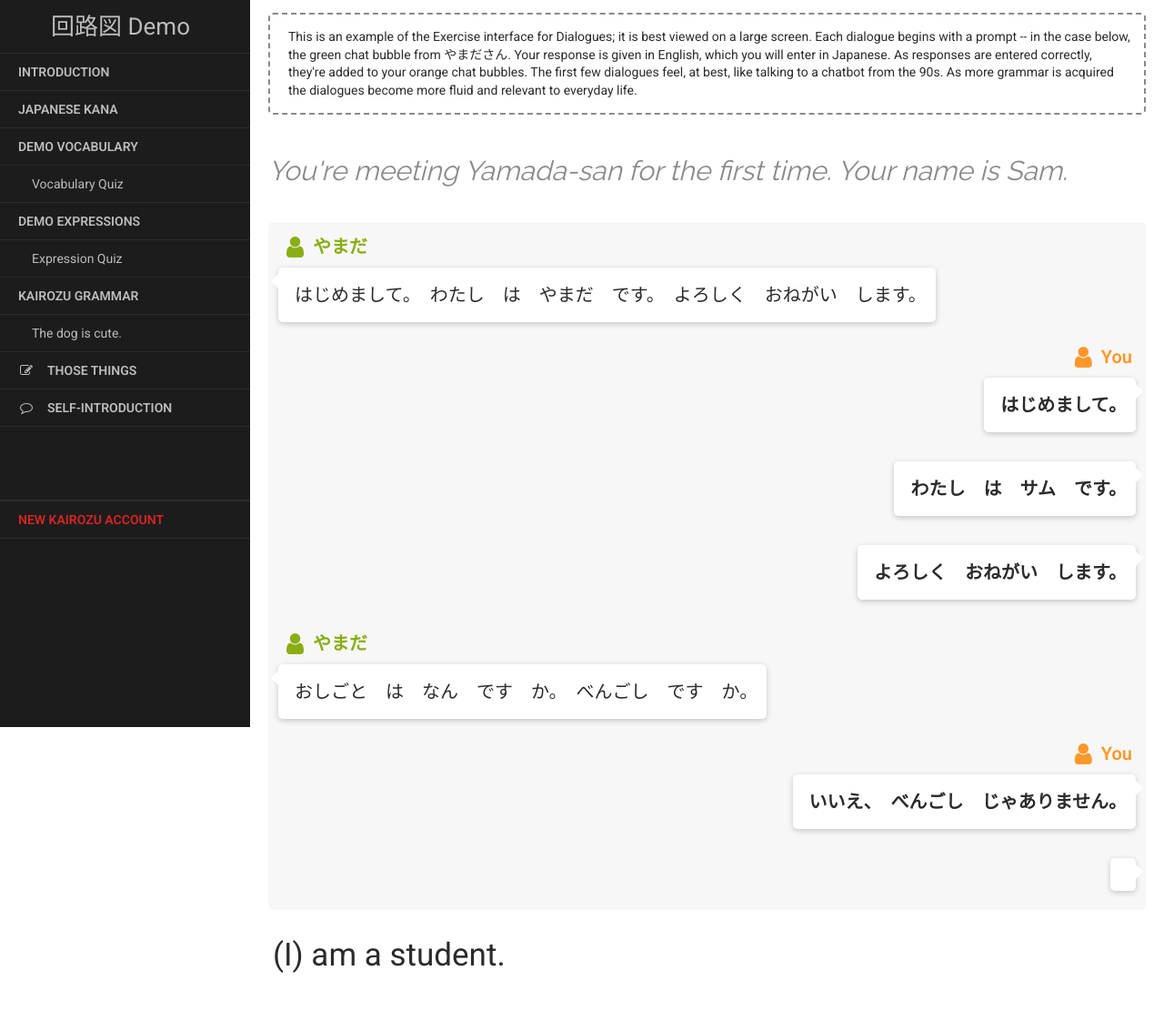
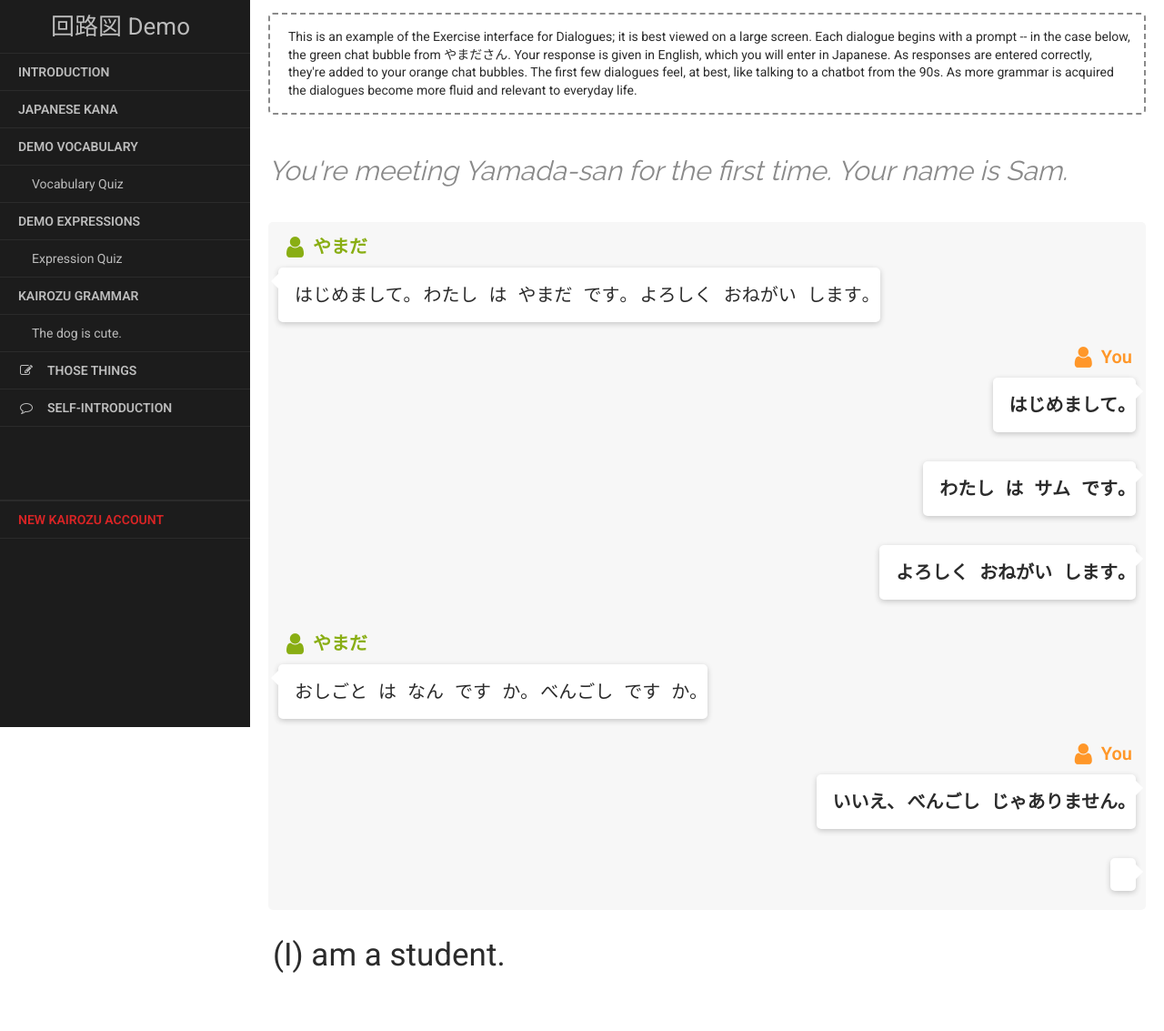
Before and after one commit to hologramber/Kairozu-Production, a Django app: page /demo/dialoguedemo/ in a window 1280 px wide. Shown: the part 51-1184 px from the top of the page at 91% size. Run offline with Django 3.2, Linux system fonts and the light colour scheme; parts of the project's set-up code (start-up, migrations or seed data) failed here and were passed over; some libraries are stand-ins or nearby versions.

Commit message:
demo spacing 2

```diff
--- a/demo/templates/demo/dialoguedemo.html
+++ b/demo/templates/demo/dialoguedemo.html
@@ -31,7 +31,7 @@
                 <tr>
                     <td>
                         <div class="message">
-                            <div><p><span id="dialogueprompt0">はじめまして。　わたし　は　やまだ　です。　よろしく　おねがい　します。</span></p></div><p></p>
+                            <div><p><span id="dialogueprompt0">はじめまして｡ わたし は やまだ です｡ よろしく おねがい します｡</span></p></div><p></p>
                         </div>
                     </td>
                 </tr>
@@ -44,21 +44,21 @@
                 <tr>
                     <td>
                         <div class="message me">
-                            <div><p><span id="responsekana0-0" class="bold">はじめまして。</span></p></div><p></p>
+                            <div><p><span id="responsekana0-0" class="bold">はじめまして｡</span></p></div><p></p>
                         </div>
                     </td>
                 </tr>
                 <tr>
                     <td>
                         <div class="message me">
-                            <div><p><span id="responsekana0-1" class="bold">わたし　は　サム　です。</span></p></div><p></p>
+                            <div><p><span id="responsekana0-1" class="bold">わたし は サム です｡</span></p></div><p></p>
                         </div>
                     </td>
                 </tr>
                 <tr>
                     <td>
                         <div class="message me">
-                            <div><p><span id="responsekana0-2" class="bold">よろしく　おねがい　します。</span></p></div><p></p>
+                            <div><p><span id="responsekana0-2" class="bold">よろしく おねがい します｡</span></p></div><p></p>
                         </div>
                     </td>
                 </tr>
@@ -71,7 +71,7 @@
                 <tr>
                     <td>
                         <div class="message">
-                            <div><p><span id="dialogueprompt1">おしごと　は　なん　です　か。　べんごし　です　か。</span></p></div><p></p>
+                            <div><p><span id="dialogueprompt1">おしごと は なん です か｡ べんごし です か｡</span></p></div><p></p>
                         </div>
                     </td>
                 </tr>
@@ -84,7 +84,7 @@
                 <tr>
                     <td>
                         <div class="message me">
-                            <div><p><span id="responsekana1-0" class="bold">いいえ、　べんごし　じゃありません。</span></p></div><p></p>
+                            <div><p><span id="responsekana1-0" class="bold">いいえ､ べんごし じゃありません｡</span></p></div><p></p>
                         </div>
                     </td>
                 </tr>
--- a/demo/templates/demo/storydemo.html
+++ b/demo/templates/demo/storydemo.html
@@ -22,13 +22,13 @@
                 <span class="red-words-bold">That book is not a dictionary.</span>
                 Both this book and that book are blue. Neither this book nor that book are mine. My name is Tanaka. I am a Japanese language student. His name is Suzuki-san. Suzuki-san is an English language student. This English language dictionary is Suzuki-san's.
             </div>
-            <div id='passage_jp' class='pass-j'>これ　は　ぼうし　です。　ぼうし　は　くろい　です。　ぼうし　は　ちいさい　です。　この　ぼうし　は　わたし　の　です。　それ　は　かばん　です。　その　かばん　は　しろい　です。　その　かばん　は　おおきい　です。　その　かばん　は　おおきい　です。　その　かばん　は　わたし　の　じゃありません。　かばん　は　あなた　の　です　か。　この　ほん　は　じしょ　です。
+            <div id='passage_jp' class='pass-j wordsp0-5'>これ は ぼうし です｡ ぼうし は くろい です｡ ぼうし は ちいさい です｡ この ぼうし は わたし の です｡ それ は かばん です｡ その かばん は しろい です｡ その かばん は おおきい です｡ その かばん は おおきい です｡ その かばん は わたし の じゃありません｡ かばん は あなた の です か｡ この ほん は じしょ です｡
             </div>
         </div>  <!-- /#passageholder -->
 
         <div id="grammarholder">
             <div id='passage_eng' class='challenge-grammar'>That book is not a dictionary.</div>
-            <div class='promptc'><span id='passage_hint' class='ls5'>＿＿　＿＿　＿　＿＿＿　＿＿＿＿＿＿。</span></div>
+            <div class='promptc　wordsp0-5'><span id='passage_hint' class='ls5'>＿＿ ＿＿ ＿ ＿＿＿ ＿＿＿＿＿＿｡</span></div>
         </div>  <!-- /#grammarholder -->
 
         <input title='dialogue' disabled type='text' style="width: 100%; border: 2px solid #bcbcbc; height: 8vmin; min-height: 30px; border-radius: 5px;">
```
